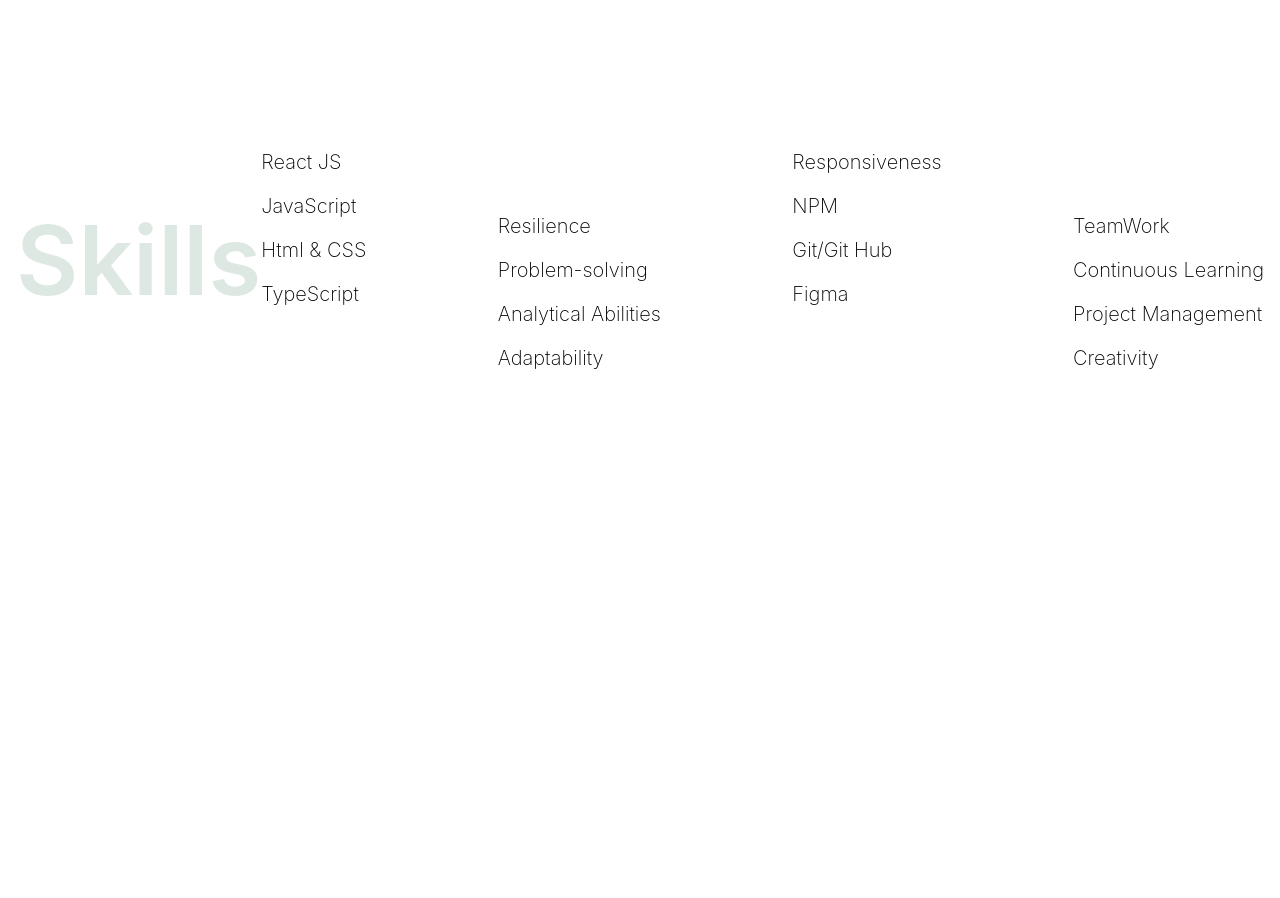
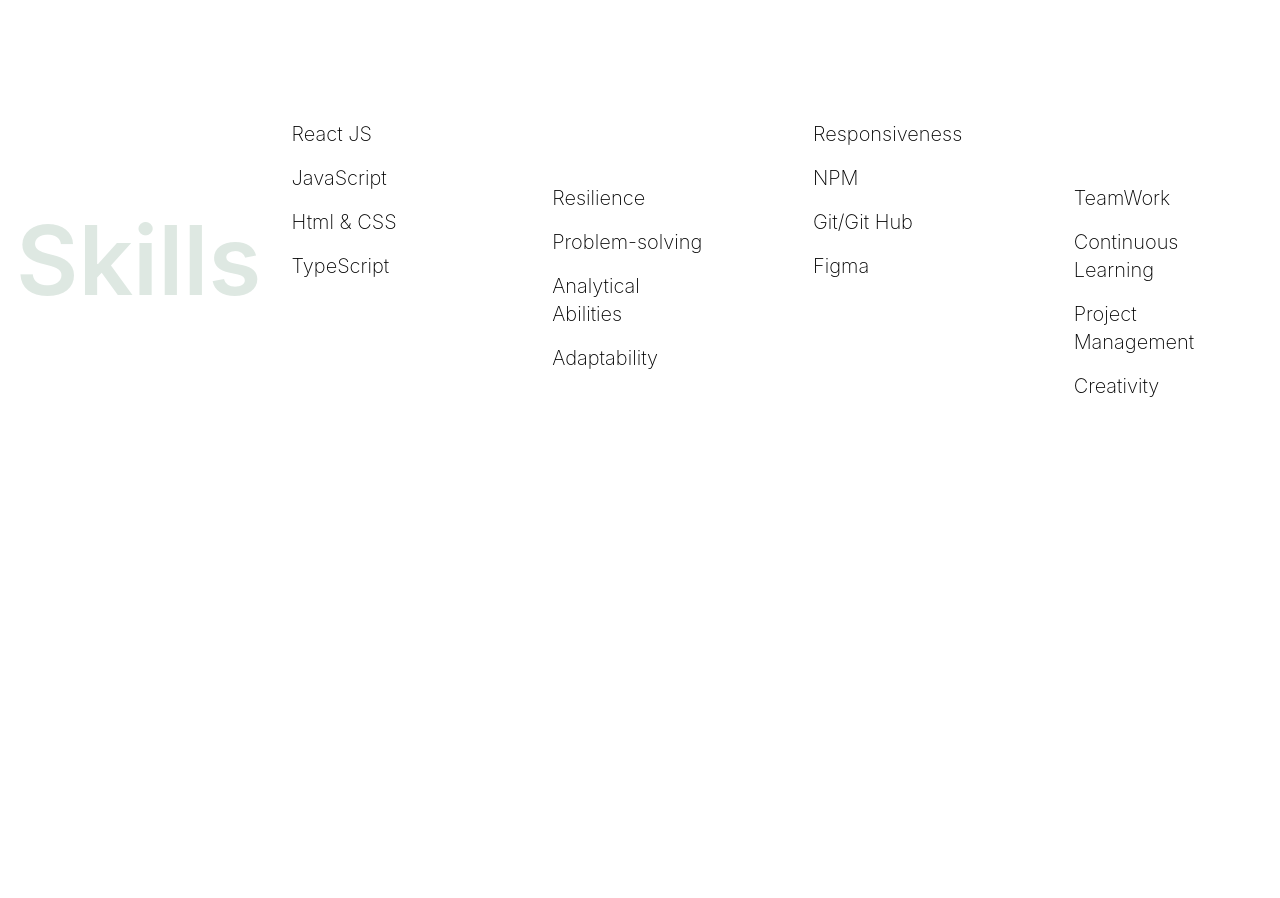
Before and after one commit to Braulin96/MyPortfolio, a React (Create React App) app in the folder portofolio/: page / in a window 1280 px wide. Shown: the part 5100-5998 px from the top of the page. Built offline with nearby package versions, Linux system fonts and the light colour scheme; a web font is replaced by a local one; what tailwindcss-animated would draw is missing.

Commit message:
use grid instead of flex in Skills

```diff
--- a/portofolio/src/components/Skills.js
+++ b/portofolio/src/components/Skills.js
@@ -6,28 +6,27 @@ const Skills = () => {
           <p className="sm:text-8xl text-6xl font-semibold text-[#BDD1C5] opacity-50">
             Skills
           </p>
-          <div className="flex justify-between flex-wrap w-full gap-x-10 md:text-xl text-base lg:mt-0 mt-6 gap-y-12">
-            <ul className="font-extralight flex flex-col gap-y-4">
+          <div className="grid md:grid-cols-4 grid-cols-2 w-full gap-x-10 md:text-xl text-base lg:mt-0 mt-6 gap-y-12">
+            <ul className="font-extralight flex flex-col gap-y-4 mx-auto w-40">
               <li>React JS</li>
               <li>JavaScript</li>
               <li>Html & CSS</li>
               <li>TypeScript</li>
             </ul>
-
-            <ul className="font-extralight flex flex-col gap-y-4 lg:mt-16">
+            <ul className="font-extralight flex flex-col gap-y-4 lg:mt-16 mx-auto w-40">
               <li>Resilience</li>
               <li>Problem-solving</li>
               <li>Analytical Abilities</li>
               <li>Adaptability</li>
             </ul>
 
-            <ul className="font-extralight flex flex-col gap-y-4">
+            <ul className="font-extralight flex flex-col gap-y-4 mx-auto w-40">
               <li>Responsiveness</li>
               <li>NPM</li>
               <li>Git/Git Hub</li>
               <li>Figma</li>
             </ul>
-            <ul className="font-extralight flex flex-col gap-y-4 lg:mt-16">
+            <ul className="font-extralight flex flex-col gap-y-4 lg:mt-16 mx-auto w-40">
               <li>TeamWork</li>
               <li>Continuous Learning</li>
               <li>Project Management</li>
```
